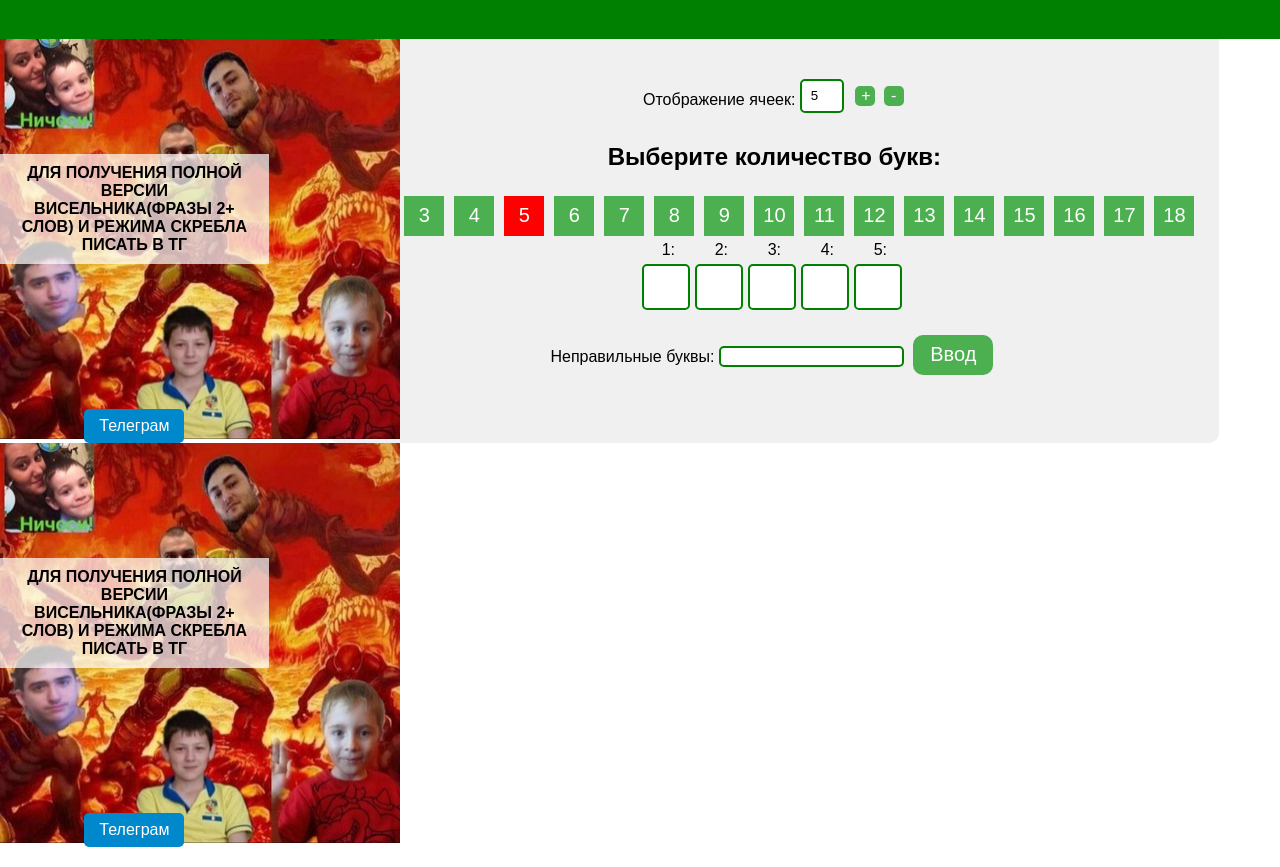
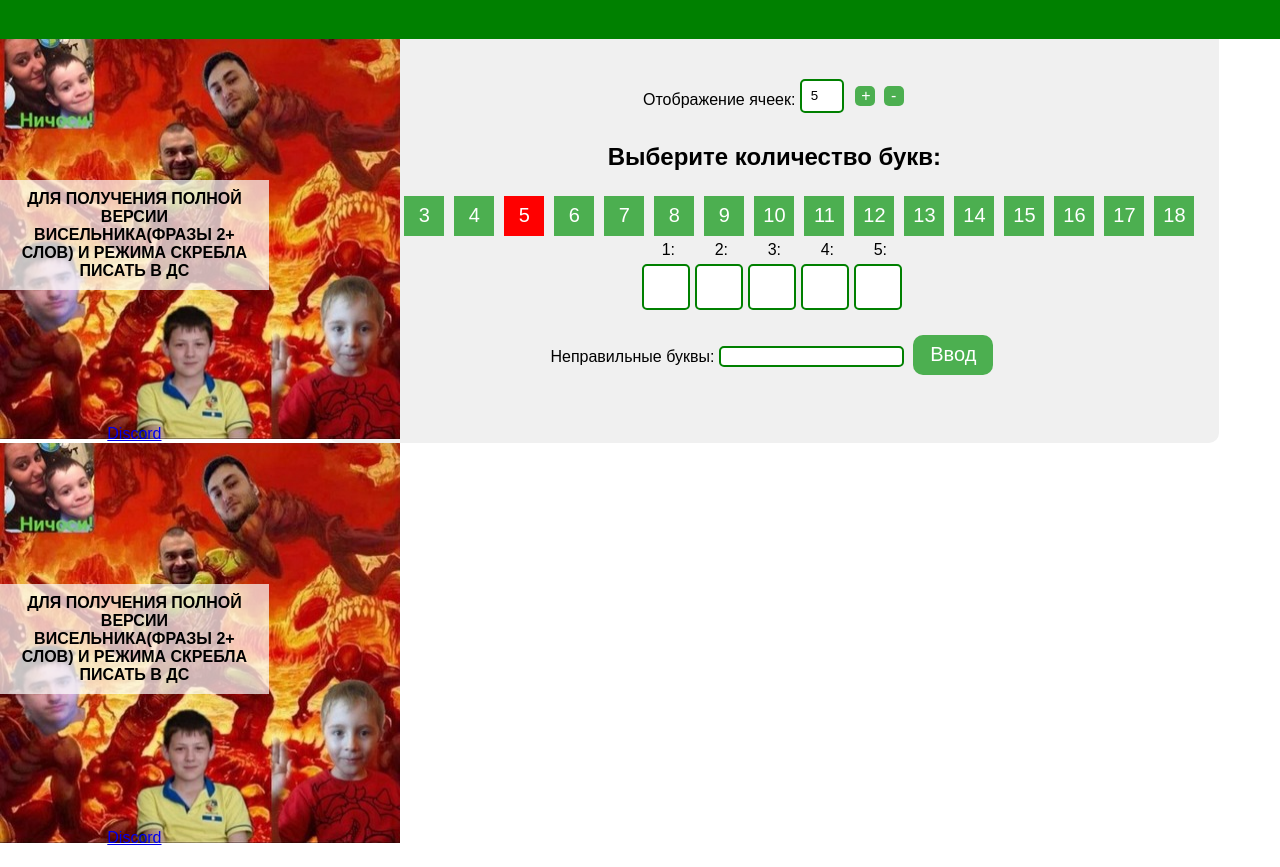
Before and after one commit to StormMercy/S1F18L, a plain HTML site: page index.html in a window 1280 px wide. Shown: the part 81-948 px from the top of the page. Drawn offline with Linux system fonts and the light colour scheme.

Commit message:
Update index.html

```diff
--- a/index.html
+++ b/index.html
@@ -71,8 +71,8 @@
     <div class="image-wrapper">
       <img src="fff.jpg" width="400" height="400" alt="">
       <div class="text-container">
-        <a href="https://t.me/Storm_Mercy" target="_blank" class="telegram-link">Телеграм</a>
-        <div class="mirror-text">ДЛЯ ПОЛУЧЕНИЯ ПОЛНОЙ ВЕРСИИ ВИСЕЛЬНИКА(ФРАЗЫ 2+ СЛОВ) И РЕЖИМА СКРЕБЛА ПИСАТЬ В ТГ</div>
+        <a href="https://discord.gg/AhVKJtRv65" target="_blank" class="discord-button">Discord</a>
+        <div class="mirror-text">ДЛЯ ПОЛУЧЕНИЯ ПОЛНОЙ ВЕРСИИ ВИСЕЛЬНИКА(ФРАЗЫ 2+ СЛОВ) И РЕЖИМА СКРЕБЛА ПИСАТЬ В ДС</div>
 
       </div>
     </div>
@@ -104,8 +104,8 @@
   <div class="image-wrapper">
     <img src="fff.jpg" class="asd" width="400" height="400" alt="">
     <div class="text-container">
-      <a href="https://t.me/Storm_Mercy" target="_blank" class="telegram-link">Телеграм</a>
-      <div class="mirror-text">ДЛЯ ПОЛУЧЕНИЯ ПОЛНОЙ ВЕРСИИ ВИСЕЛЬНИКА(ФРАЗЫ 2+ СЛОВ) И РЕЖИМА СКРЕБЛА ПИСАТЬ В ТГ</div>
+      <a href="https://discord.gg/AhVKJtRv65" target="_blank" class="discord-button">Discord</a>
+      <div class="mirror-text">ДЛЯ ПОЛУЧЕНИЯ ПОЛНОЙ ВЕРСИИ ВИСЕЛЬНИКА(ФРАЗЫ 2+ СЛОВ) И РЕЖИМА СКРЕБЛА ПИСАТЬ В ДС</div>
 
     </div>
   </div>
```
